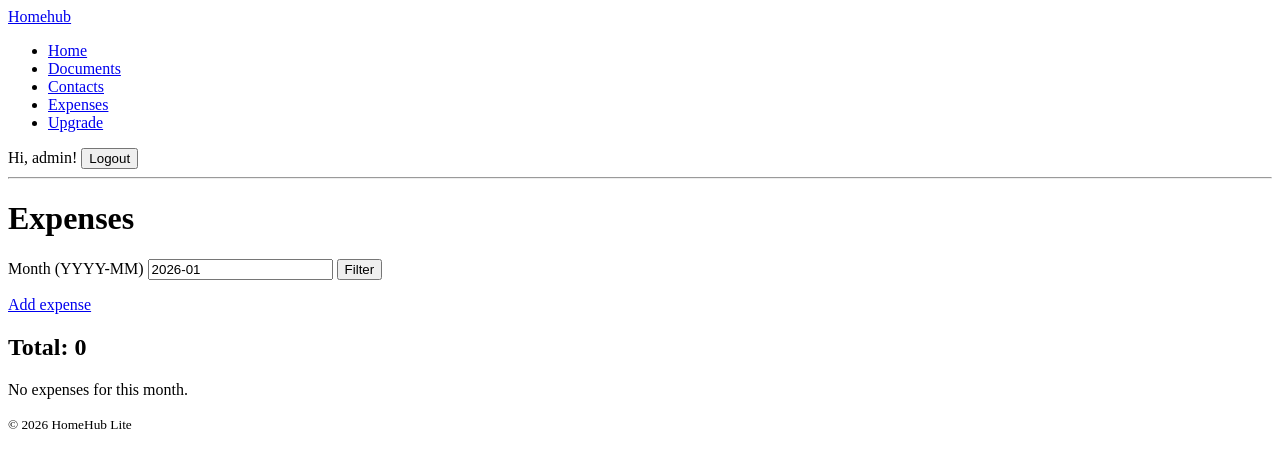
After one commit to carlssonanton87/homehub, a Django app: page /expenses/ in a window 1280 px wide. The commit adds this page. Shown: the top 468 px of the page. Run offline with Django 5.2, Linux system fonts and the light colour scheme; a user stored in the database is signed in; data that the repository does not hold is empty.

Commit message:
Add expenses CRUD with monthly totals

```diff
--- /dev/null
+++ b/expenses/templates/expenses/expense_list.html
@@ -0,0 +1,31 @@
+{% extends "base.html" %}
+{% block title %}Expenses | Homehub{% endblock %}
+
+{% block content %}
+  <h1>Expenses</h1>
+
+  <form method="get" aria-label="Month filter">
+    <label for="month">Month (YYYY-MM)</label>
+    <input id="month" name="month" type="text" value="{{ current_month|date:'Y-m' }}">
+    <button type="submit">Filter</button>
+  </form>
+
+  <p><a href="{% url 'expenses:create' %}">Add expense</a></p>
+
+  <h2>Total: {{ total }}</h2>
+
+  {% if expenses %}
+    <ul>
+      {% for e in expenses %}
+        <li>
+          <strong>{{ e.date }}</strong> — {{ e.get_category_display }} — {{ e.amount }}
+          {% if e.note %} ({{ e.note }}){% endif %}
+          — <a href="{% url 'expenses:update' e.pk %}">Edit</a>
+          — <a href="{% url 'expenses:delete' e.pk %}">Delete</a>
+        </li>
+      {% endfor %}
+    </ul>
+  {% else %}
+    <p>No expenses for this month.</p>
+  {% endif %}
+{% endblock %}
--- a/expenses/urls.py
+++ b/expenses/urls.py
@@ -1,5 +1,11 @@
 from django.urls import path
+from . import views
 
-app_name = "expenses"  # ändra per app
+app_name = "expenses"
 
-urlpatterns = []
+urlpatterns = [
+    path("", views.expense_list, name="list"),
+    path("create/", views.expense_create, name="create"),
+    path("<int:pk>/edit/", views.expense_update, name="update"),
+    path("<int:pk>/delete/", views.expense_delete, name="delete"),
+]
--- a/expenses/views.py
+++ b/expenses/views.py
@@ -1,3 +1,88 @@
-from django.shortcuts import render
+from datetime import date
 
-# Create your views here.
+from django.contrib import messages
+from django.contrib.auth.decorators import login_required
+from django.db.models import Sum
+from django.shortcuts import get_object_or_404, redirect, render
+
+from .forms import ExpenseForm
+from .models import Expense
+
+
+@login_required
+def expense_list(request):
+    # Month filter via querystring: ?month=YYYY-MM
+    month_str = request.GET.get("month")
+    today = date.today()
+
+    if month_str:
+        try:
+            year, month = month_str.split("-")
+            year = int(year)
+            month = int(month)
+            current_month = date(year, month, 1)
+        except (ValueError, TypeError):
+            current_month = date(today.year, today.month, 1)
+    else:
+        current_month = date(today.year, today.month, 1)
+
+    expenses = Expense.objects.filter(
+        owner=request.user,
+        date__year=current_month.year,
+        date__month=current_month.month,
+    )
+
+    total = expenses.aggregate(total=Sum("amount"))["total"] or 0
+
+    context = {
+        "expenses": expenses,
+        "current_month": current_month,
+        "total": total,
+    }
+    return render(request, "expenses/expense_list.html", context)
+
+
+@login_required
+def expense_create(request):
+    if request.method == "POST":
+        form = ExpenseForm(request.POST)
+        if form.is_valid():
+            expense = form.save(commit=False)
+            expense.owner = request.user
+            expense.save()
+            messages.success(request, "Expense added.")
+            return redirect("expenses:list")
+        messages.error(request, "Please correct the errors below.")
+    else:
+        form = ExpenseForm()
+
+    return render(request, "expenses/expense_form.html", {"form": form, "mode": "create"})
+
+
+@login_required
+def expense_update(request, pk):
+    expense = get_object_or_404(Expense, pk=pk, owner=request.user)
+
+    if request.method == "POST":
+        form = ExpenseForm(request.POST, instance=expense)
+        if form.is_valid():
+            form.save()
+            messages.success(request, "Expense updated.")
+            return redirect("expenses:list")
+        messages.error(request, "Please correct the errors below.")
+    else:
+        form = ExpenseForm(instance=expense)
+
+    return render(request, "expenses/expense_form.html", {"form": form, "mode": "update", "expense": expense})
+
+
+@login_required
+def expense_delete(request, pk):
+    expense = get_object_or_404(Expense, pk=pk, owner=request.user)
+
+    if request.method == "POST":
+        expense.delete()
+        messages.success(request, "Expense deleted.")
+        return redirect("expenses:list")
+
+    return render(request, "expenses/expense_confirm_delete.html", {"expense": expense})
--- a/templates/includes/navbar.html
+++ b/templates/includes/navbar.html
@@ -6,7 +6,8 @@
 
     <li><a href="{% url 'contacts:list' %}">Contacts</a></li>
 
-    <li><a href="/expenses/">Expenses</a></li>
+    <li><a href="{% url 'expenses:list' %}">Expenses</a></li>
+
     <li><a href="/payments/">Upgrade</a></li>
   </ul>
 
```
Also changed, not shown: expenses/admin.py (+7 -1 lines), expenses/forms.py (added, +14 -0 lines), expenses/models.py (+30 -1 lines), expenses/templates/expenses/expense_confirm_delete.html (added, +13 -0 lines), expenses/templates/expenses/expense_form.html (added, +18 -0 lines), db.sqlite3, expenses/migrations/0001_initial.py (added).
